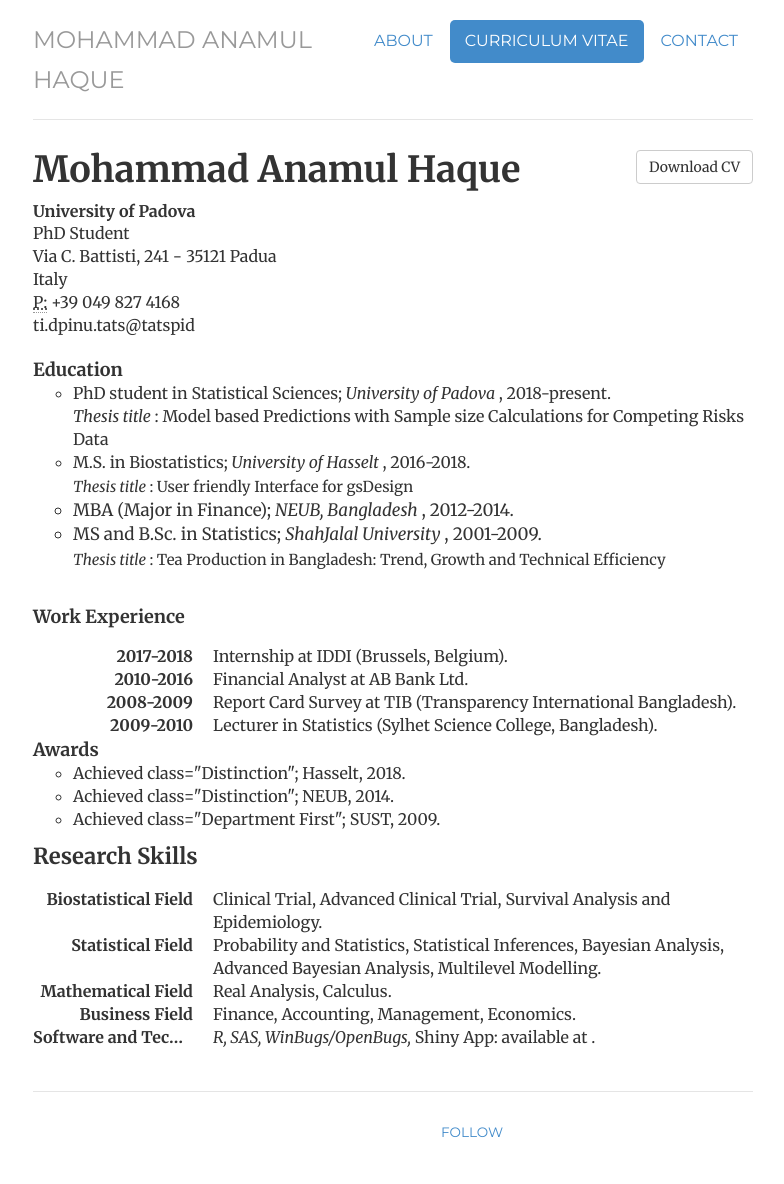
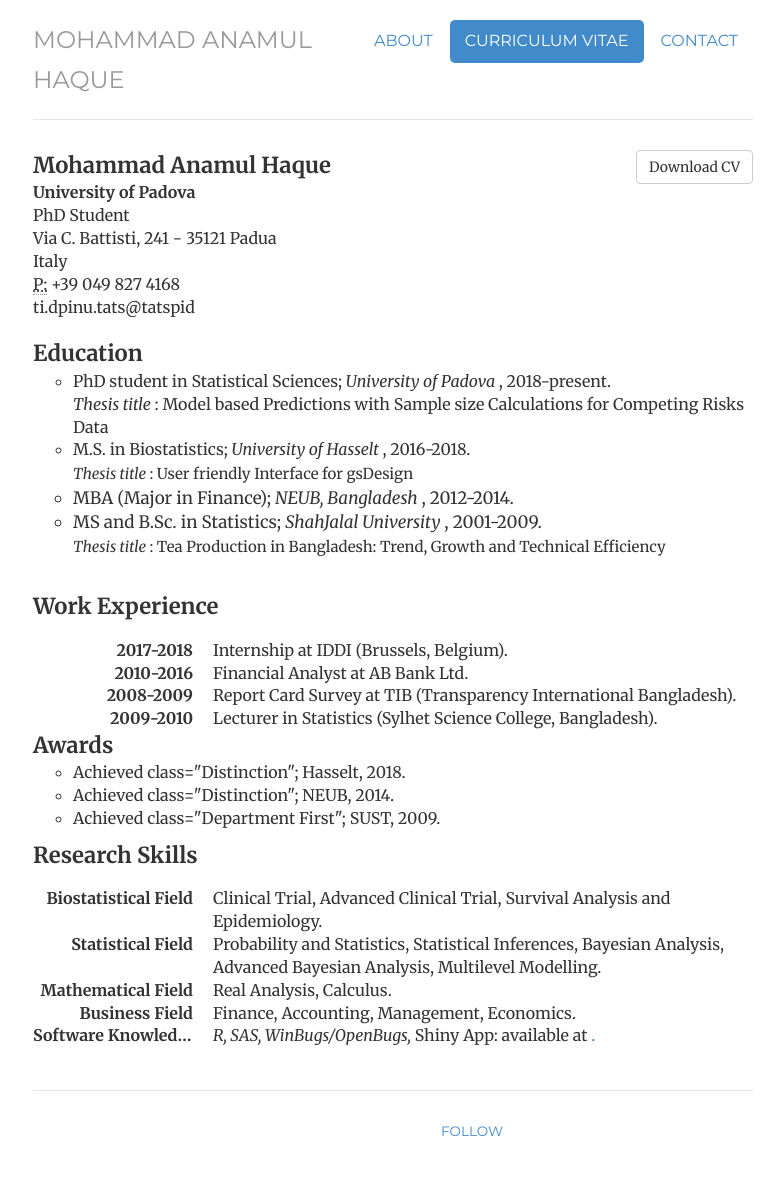
Before and after one commit to haquemdanamul/haquemdanamul, a Jekyll site: the page built from resume/index.html, in a window 1280 px wide. Shown: the whole page, without its empty margins (247-1031 px from the left). Built offline with Jekyll 4.4.1, drawn with Linux system fonts in a browser that asks for light colours; nearby versions of some CDN libraries; library files that are not in the unit come from our copies.

Commit message:
Update index.html

```diff
--- a/resume/index.html
+++ b/resume/index.html
@@ -10,7 +10,7 @@ description: Contact information for Mohammad Anamul Haque, a Statistician, Bios
 <div class="resume">
 	<a href="/files/anamul-cv.pdf" class="btn btn-default pull-right" title="Download CV as PDF">Download CV</a>
 				<div itemscope itemtype="http://data-vocabulary.org/Person">
-				<span itemprop="name"><h1>Mohammad Anamul Haque</h1></span>
+				<span itemprop="name"><b style="font-size:22px"> Mohammad Anamul Haque </b></span>
 				<address>
 				<span itemprop="affiliation"><strong>University of Padova</strong><br></span>
 				<span itemprop="affiliation">PhD Student<br></span>
@@ -20,7 +20,7 @@ description: Contact information for Mohammad Anamul Haque, a Statistician, Bios
 				<span class="obfuscate">dipstat@stat.unipd.it</span>
 				</address>
 				</div>
-<b style="font-size:18px"> Education </b>
+<b style="font-size:22px"> Education </b>
 <ul style="list-style-type:circle;">
   <li> PhD student in Statistical Sciences; <i> University of Padova </i>, 2018-present. </li>
   <i>Thesis title </i>: Model based Predictions with Sample size Calculations for Competing Risks Data </font>
@@ -33,7 +33,7 @@ description: Contact information for Mohammad Anamul Haque, a Statistician, Bios
 </ul>
 <br>
 
-<b style="font-size:18px"> Work Experience </b>
+<b style="font-size:22px"> Work Experience </b>
 <dl class="dl-horizontal">
 	<dt>2017-2018</dt>
 <dd>Internship at IDDI (Brussels, Belgium).</dd>
@@ -47,7 +47,7 @@ description: Contact information for Mohammad Anamul Haque, a Statistician, Bios
 </d1>
 
 
-<b style="font-size:18px">Awards</b>
+<b style="font-size:22px">Awards</b>
 <ul style="list-style-type:circle;">
 <li> Achieved class="Distinction"; Hasselt, 2018. </li>
 <li> Achieved class="Distinction"; NEUB, 2014. </li>
@@ -64,8 +64,8 @@ description: Contact information for Mohammad Anamul Haque, a Statistician, Bios
 <dd>Real Analysis, Calculus. </dd>
 	<dt>Business Field</dt>
 <dd>Finance, Accounting, Management, Economics.</dd>
-	<dt>Software and Technical Knowledge</dt>
-<dd><i> R,  SAS, WinBugs/OpenBugs,</i> Shiny App: available at <a href="https://haquemdanamul.shinyapps.io/update_session/" title="gsDesign with Conditional power for IDDI"> </a>.
+	<dt>Software Knowledge</dt>
+<dd><i> R,  SAS, WinBugs/OpenBugs,</i> Shiny App: available at <a href="https://haquemdanamul.shinyapps.io/update_session/" title="gsDesign with Conditional power for IDDI" </a>.
   </dd>
 	</d1>
 
```
